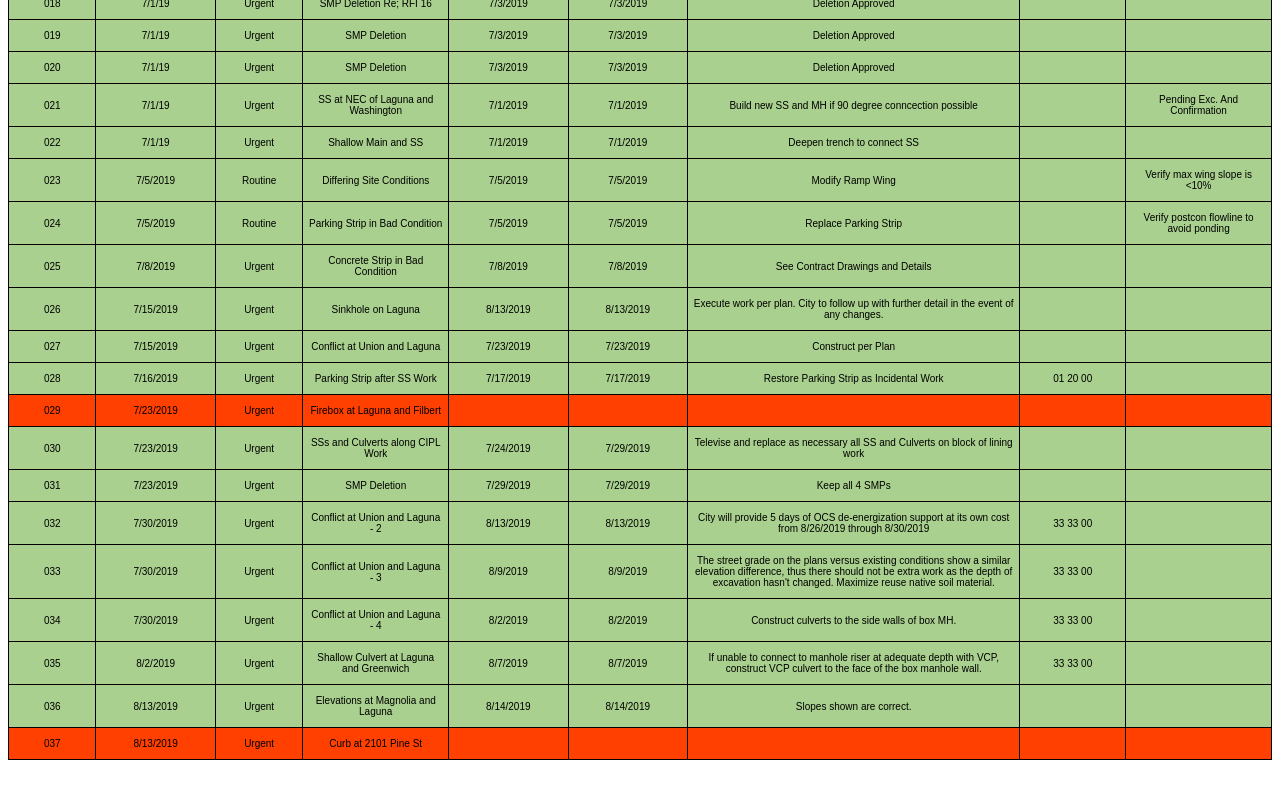
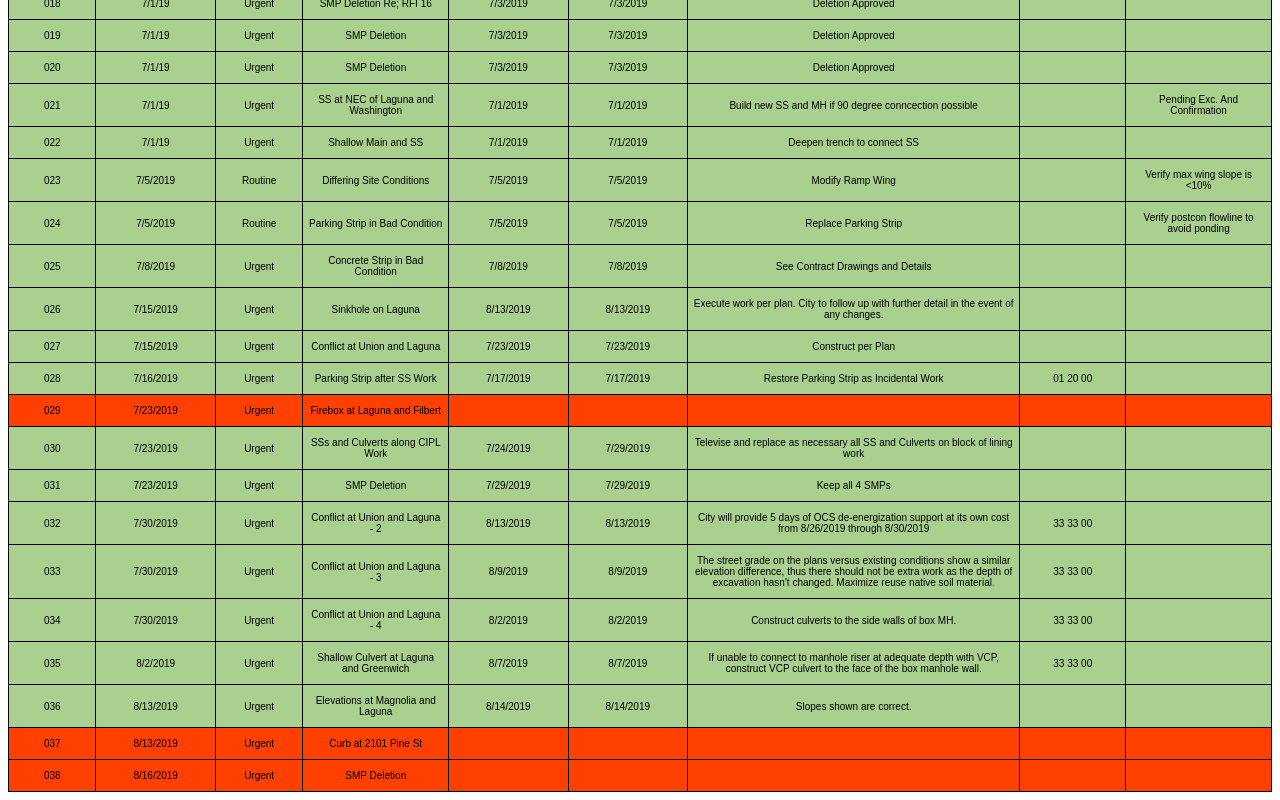
Before and after one commit to sfdpw/2937J_RFI_Log, a plain HTML site: page index.html in a window 1280 px wide. Shown: the part 750-1550 px from the top of the page. Before the commit the page ends 1518 px from the top, so only its background shows below. Drawn offline with Linux system fonts and the light colour scheme.

Commit message:
Add files via upload

```diff
--- a/index.html
+++ b/index.html
@@ -475,6 +475,17 @@ be extra work as the depth of excavation hasn't changed.  Maximize reuse native
     <td class="tg-cntc"></td>
     <td class="tg-cntc"></td>
   </tr>
+<tr>
+    <td class="tg-cntc">038</td>
+    <td class="tg-cntc">8/16/2019</td>
+    <td class="tg-cntc">Urgent</td>
+    <td class="tg-cntc">SMP Deletion</td>
+    <td class="tg-cntc"></td>
+    <td class="tg-cntc"></td>
+    <td class="tg-cntc"></td>
+    <td class="tg-cntc"></td>
+    <td class="tg-cntc"></td>
+  </tr>
 </table>
 
 </body>
```
